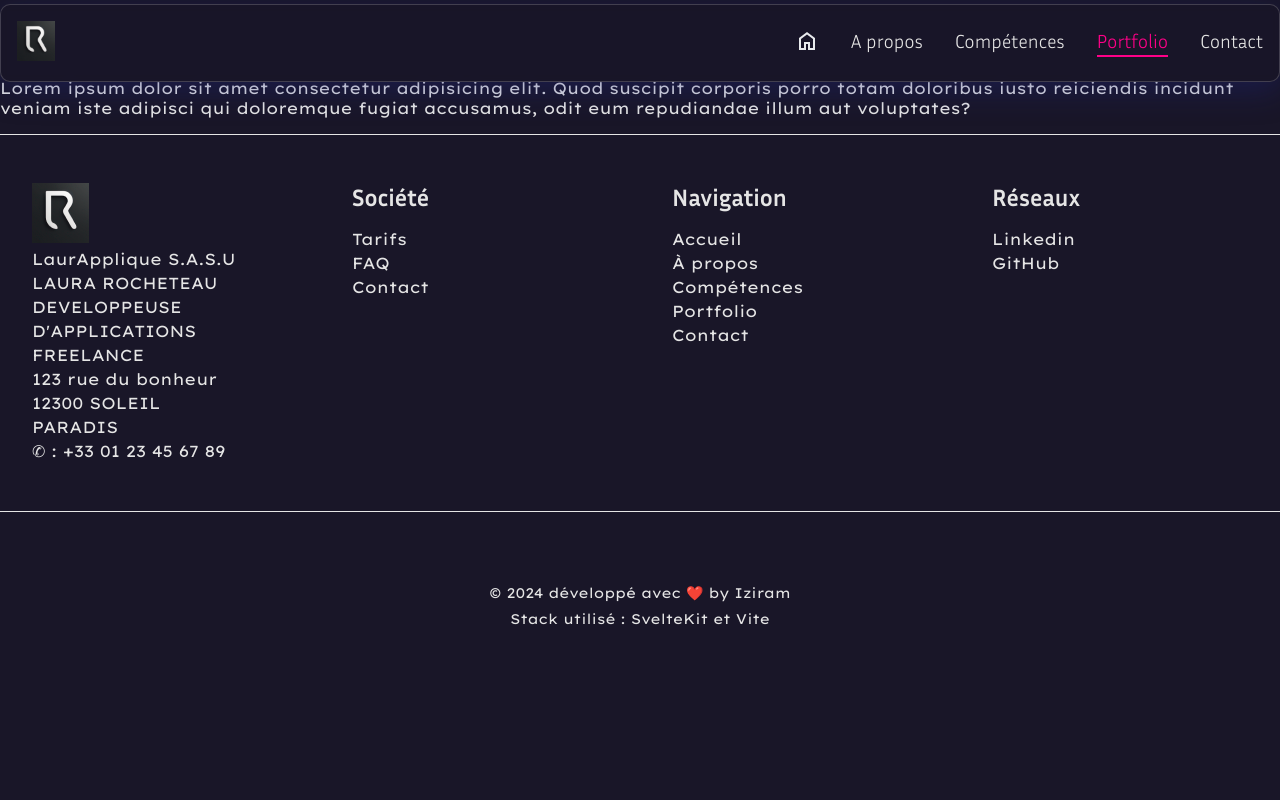
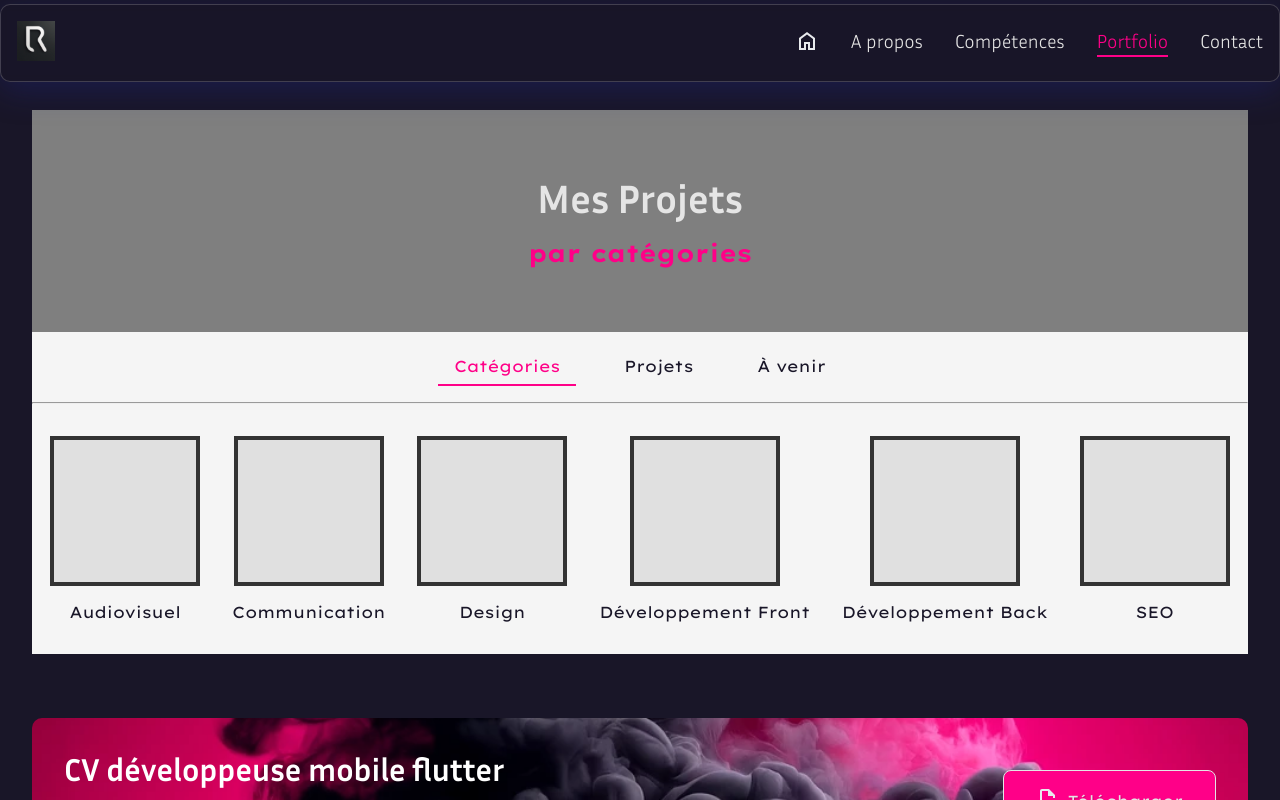
Before and after one commit to LauraR40/portfolio-laura, a SvelteKit app: page /portfolio in a window 1280 px wide. Shown: the top 800 px of the page. Built offline with nearby package versions, Linux system fonts and the light colour scheme.

Commit message:
Page portfolio WIP

```diff
--- /dev/null
+++ b/src/components/portfolio/categories/data.js
@@ -0,0 +1,170 @@
+const projects = {
+  Audiovisuel: [
+    {
+      imgUrl: "",
+      date: "20 janvier 2024",
+      desc: "Lorem Ipsum dolor sit amet ",
+      id: "blabla",
+      type: "autre",
+    },
+    {
+      imgUrl: "",
+      date: "20 janvier 2024",
+      desc: "Lorem Ipsum dolor sit amet ",
+      id: "blabla",
+      type: "autre",
+    },
+    {
+      imgUrl: "",
+      date: "20 janvier 2024",
+      desc: "Lorem Ipsum dolor sit amet ",
+      id: "blabla",
+      type: "autre",
+    },
+    {
+      imgUrl: "",
+      date: "20 janvier 2024",
+      desc: "Lorem Ipsum dolor sit amet ",
+      id: "blabla",
+      type: "autre",
+    },
+    {
+      imgUrl: "",
+      date: "20 janvier 2024",
+      desc: "Lorem Ipsum dolor sit amet ",
+      id: "blabla",
+      type: "autre",
+    },
+  ],
+  Communication: [
+    {
+      imgUrl: "",
+      date: "20 janvier 2024",
+      desc: "Lorem Ipsum dolor sit amet ",
+      id: "blabla",
+      type: "autre",
+    },
+    {
+      imgUrl: "",
+      date: "20 janvier 2024",
+      desc: "Lorem Ipsum dolor sit amet ",
+      id: "blabla",
+      type: "autre",
+    },
+  ],
+  Design: [
+    {
+      imgUrl: "",
+      date: "20 janvier 2024",
+      desc: "Lorem Ipsum dolor sit amet ",
+      id: "blabla",
+      type: "autre",
+    },
+    {
+      imgUrl: "",
+      date: "20 janvier 2024",
+      desc: "Lorem Ipsum dolor sit amet ",
+      id: "blabla",
+      type: "autre",
+    },
+    {
+      imgUrl: "",
+      date: "20 janvier 2024",
+      desc: "Lorem Ipsum dolor sit amet ",
+      id: "blabla",
+      type: "autre",
+    },
+    {
+      imgUrl: "",
+      date: "20 janvier 2024",
+      desc: "Lorem Ipsum dolor sit amet ",
+      id: "blabla",
+      type: "autre",
+    },
+  ],
+  "Développement Front": [
+    {
+      imgUrl: "",
+      date: "20 janvier 2024",
+      desc: "Lorem Ipsum dolor sit amet ",
+      id: "blabla",
+      type: "autre",
+    },
+    {
+      imgUrl: "",
+      date: "20 janvier 2024",
+      desc: "Lorem Ipsum dolor sit amet ",
+      id: "blabla",
+      type: "autre",
+    },
+    {
+      imgUrl: "",
+      date: "20 janvier 2024",
+      desc: "Lorem Ipsum dolor sit amet ",
+      id: "blabla",
+      type: "autre",
+    },
+  ],
+  "Développement Back": [
+    {
+      imgUrl: "",
+      date: "20 janvier 2024",
+      desc: "Lorem Ipsum dolor sit amet ",
+      id: "blabla",
+      type: "autre",
+    },
+    {
+      imgUrl: "",
+      date: "20 janvier 2024",
+      desc: "Lorem Ipsum dolor sit amet ",
+      id: "blabla",
+      type: "autre",
+    },
+    {
+      imgUrl: "",
+      date: "20 janvier 2024",
+      desc: "Lorem Ipsum dolor sit amet ",
+      id: "blabla",
+      type: "autre",
+    },
+    {
+      imgUrl: "",
+      date: "20 janvier 2024",
+      desc: "Lorem Ipsum dolor sit amet ",
+      id: "blabla",
+      type: "autre",
+    },
+    {
+      imgUrl: "",
+      date: "20 janvier 2024",
+      desc: "Lorem Ipsum dolor sit amet ",
+      id: "blabla",
+      type: "autre",
+    },
+    {
+      imgUrl: "",
+      date: "20 janvier 2024",
+      desc: "Lorem Ipsum dolor sit amet ",
+      id: "blabla",
+      type: "autre",
+    },
+  ],
+  SEO: [
+    {
+      imgUrl: "",
+      date: "20 janvier 2024",
+      desc: "Lorem Ipsum dolor sit amet ",
+      id: "blabla",
+      type: "autre",
+    },
+  ],
+};
+
+const projectTypes = ["Vidéos", "Applications", "Réseaux", "Autre"];
+
+const portfolio = {
+  projectTypes: projectTypes,
+  projects: projects,
+};
+
+export default portfolio;
--- /dev/null
+++ b/src/components/portfolio/categories/tabs/Default.svelte
@@ -0,0 +1,249 @@
+<script>
+  import { writable } from "svelte/store";
+  import portfolio from "../data.js";
+
+  const { projects, projectTypes } = portfolio;
+
+  let tabIndex = writable(-1);
+  let currentCatego = writable(null);
+
+  function goToTab(index) {
+    tabIndex.set(index);
+  }
+
+  function goToCat(catego) {
+    tabIndex.set(0);
+    currentCatego.set(catego);
+  }
+</script>
+
+<!-- svelte-ignore a11y-click-events-have-key-events -->
+<!-- svelte-ignore a11y-no-static-element-interactions -->
+<section>
+  <div class="title">
+    <h1>Mes Projets</h1>
+    <h2>
+      {#if $tabIndex == -1}
+        par catégories
+      {:else if $tabIndex == 0}
+        de {$currentCatego}
+      {:else if $tabIndex == 1}
+        partie exploration
+      {/if}
+    </h2>
+  </div>
+
+  <div class="tabs-wrapper">
+    <div class="tabs">
+      <span
+        class:active={$tabIndex === -1 || $tabIndex == 0}
+        on:click={() => {
+          goToTab(-1);
+        }}>Catégories</span
+      >
+      <span
+        class:active={$tabIndex === 1}
+        on:click={() => {
+          goToTab(1);
+        }}>Projets</span
+      >
+      <span
+        class:active={$tabIndex === 2}
+        on:click={() => {
+          goToTab(2);
+        }}>À venir</span
+      >
+    </div>
+    <hr />
+    {#if $tabIndex === -1}
+      <div class="categories">
+        {#each Object.keys(projects) as name}
+          <div
+            class="category-wrapper"
+            on:click={() => {
+              goToCat(name);
+            }}
+          >
+            <div class="category"></div>
+            <span>{name}</span>
+          </div>
+        {/each}
+      </div>
+    {:else if $tabIndex == 0}
+      <div class="catego-projets">
+        <h3>{$currentCatego}</h3>
+        {#each projects[$currentCatego] as projet}
+          <hr />
+          <div class="proj">
+            <img src={projet.imgUrl} alt={projet.id} />
+            <span>{projet.date}</span>
+            <span>{projet.desc}</span>
+            <a href={"/portfolio/" + projet.id}>Plus</a>
+          </div>
+          <hr />
+        {/each}
+      </div>
+    {:else if $tabIndex == 1}
+      <div class="wrapper-explo">
+        <div class="wrapper-catego">
+          {#each projectTypes as proj}
+            <div>
+              {proj}
+            </div>
+          {/each}
+        </div>
+        <div class="wrapper-proj">
+          {#each Object.values(projects) as projs}
+            {#each projs as proj}
+              <div>
+                <img src={proj.imgUrl} alt={proj.id} />
+                <span>{proj.id}</span>
+              </div>
+            {/each}
+          {/each}
+        </div>
+      </div>
+    {/if}
+  </div>
+</section>
+
+<style>
+  section {
+    position: relative;
+    padding: 2rem;
+    background-color: var(--bg-color);
+    color: var(--text-color);
+  }
+
+  .title {
+    display: flex;
+    flex-direction: column;
+    align-items: center;
+    gap: 1em;
+    width: 100%;
+    padding: 4rem 0;
+    background-color: #7f7f7f;
+    color: var(--text-color);
+    font-family: var(--title-font);
+  }
+
+  .title h1 {
+    font-family: var(--title-font);
+    font-size: 2.5rem;
+    color: var(--text-color);
+  }
+
+  .title h2 {
+    font-family: var(--default-font);
+    font-size: 1.5rem;
+    color: var(--primary-color);
+  }
+
+  .tabs {
+    display: flex;
+    justify-content: center;
+    gap: 2rem;
+    padding: 1em 0;
+    background-color: whitesmoke;
+  }
+
+  .tabs-wrapper {
+    background-color: whitesmoke;
+  }
+
+  .tabs span {
+    cursor: pointer;
+    padding: 0.5rem 1rem;
+    font-size: 1rem;
+    color: var(--bg-color);
+    position: relative;
+  }
+
+  .tabs span.active {
+    color: var(--primary-color);
+    border-bottom: 2px solid var(--primary-color);
+  }
+
+  .categories {
+    display: flex;
+    flex-wrap: wrap;
+    gap: 2em;
+    justify-content: center;
+    padding: 2rem 0;
+  }
+
+  .category-wrapper {
+    display: flex;
+    flex-direction: column;
+    align-items: center;
+    text-align: center;
+    gap: 1em;
+    color: var(--bg-color);
+  }
+
+  .category {
+    width: 150px;
+    height: 150px;
+    background-color: #e0e0e0;
+    border: 4px solid #333;
+    display: flex;
+    align-items: center;
+    justify-content: center;
+    cursor: pointer;
+  }
+
+  .category-wrapper span {
+    font-size: 1rem;
+    font-family: var(--default-font);
+  }
+
+  .proj {
+    display: grid;
+    grid-template-columns: repeat(4, 1fr);
+    align-items: center;
+    text-align: center;
+
+    color: var(--bg-color);
+    margin: 2em 0;
+  }
+
+  .catego-projets {
+    padding: 2em;
+  }
+
+  .catego-projets h3 {
+    color: var(--primary-color);
+    font-family: var(--title-font);
+    margin: 1em 0;
+    text-transform: uppercase;
+  }
+  .catego-projets hr {
+    margin: 1em 0;
+  }
+
+  .wrapper-catego {
+    display: flex;
+    flex-wrap: nowrap;
+    overflow-x: scroll;
+    justify-content: flex-start;
+    align-items: center;
+    gap: 8px;
+    padding: 0 2rem;
+  }
+
+  .wrapper-catego div {
+    height: 15vh;
+    background-color: #7f7f7f;
+    border-radius: 8px;
+    margin: 2rem 0;
+    display: flex;
+    justify-content: center;
+    align-items: center;
+    padding: 2rem;
+  }
+
+  .wrapper-proj {
+    display: grid;
+    grid-template-columns: repeat(3, 1fr);
+  }
+</style>
--- a/src/routes/portfolio/+page.svelte
+++ b/src/routes/portfolio/+page.svelte
@@ -1,5 +1,8 @@
-<p>
-  Lorem ipsum dolor sit amet consectetur adipisicing elit. Quod suscipit
-  corporis porro totam doloribus iusto reiciendis incidunt veniam iste adipisci
-  qui doloremque fugiat accusamus, odit eum repudiandae illum aut voluptates?
-</p>
+<script>
+  import CV from "$components/CV.svelte";
+  import Default from "$components/portfolio/categories/tabs/Default.svelte";
+</script>
+
+<Default />
+
+<CV />
```
